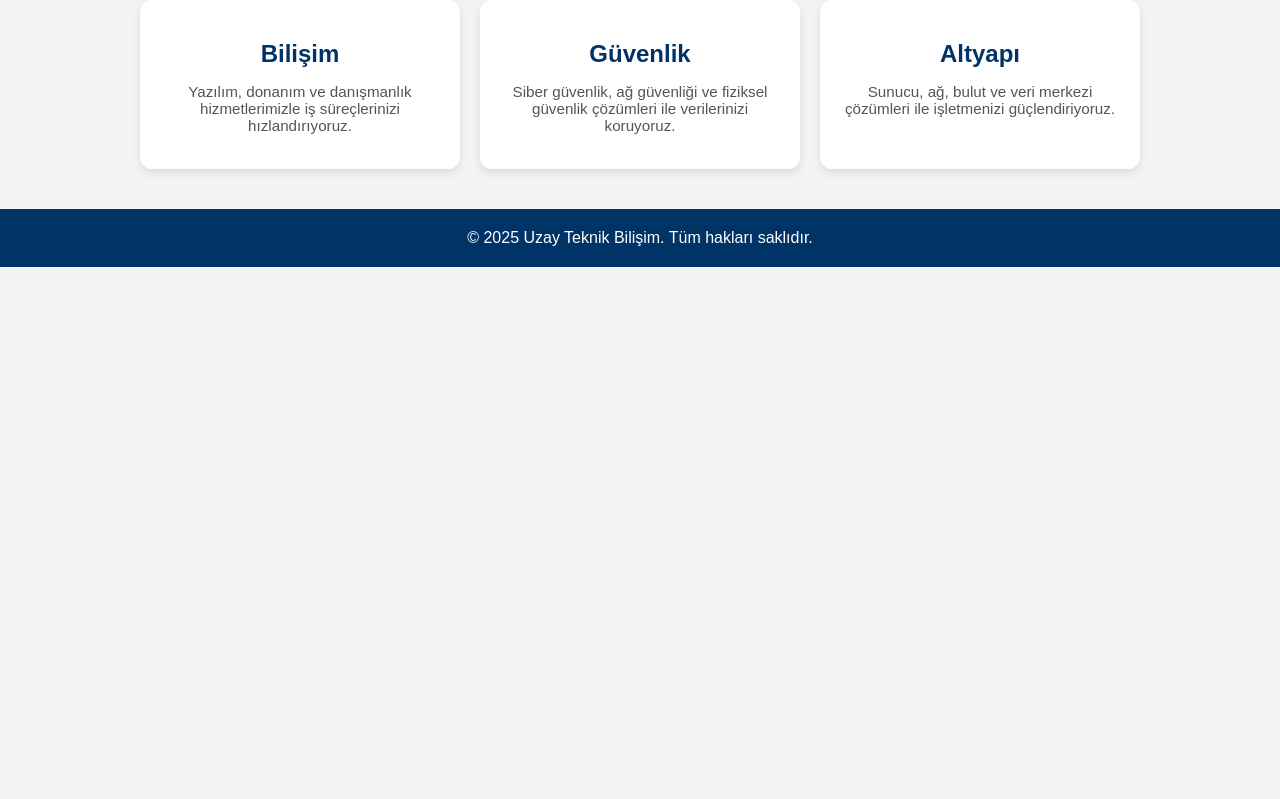
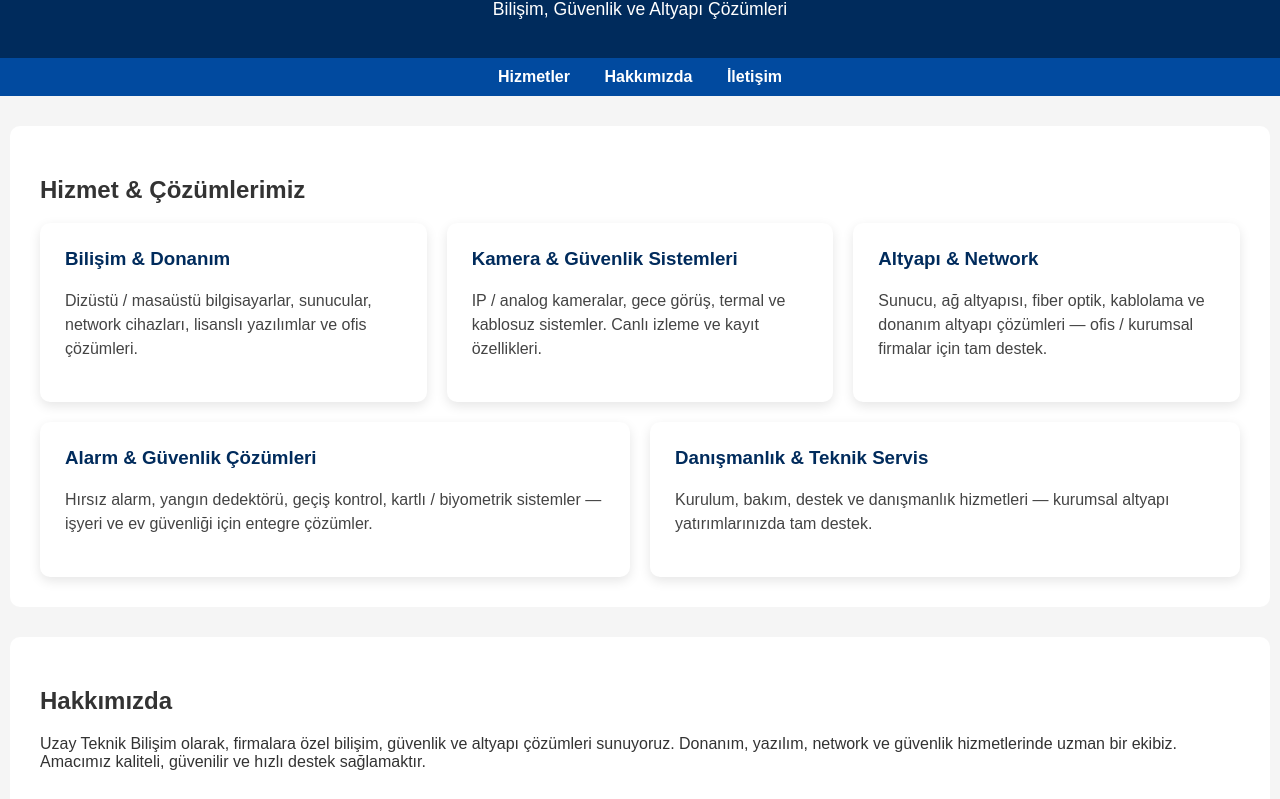
Before and after one commit to alidemiralp/uzayteknikbilisim.com, a plain HTML site: page index.html in a window 1280 px wide. Shown: the part 143-942 px from the top of the page. Before the commit the page ends 800 px from the top, so only its background shows below. Drawn offline with Linux system fonts and the light colour scheme.

Commit message:
Update index.html

```diff
--- a/index.html
+++ b/index.html
@@ -5,53 +5,104 @@
 <meta name="viewport" content="width=device-width, initial-scale=1.0">
 <title>Uzay Teknik Bilişim</title>
 <style>
-        body { font-family: Arial, sans-serif; margin: 0; padding: 0; background: #f4f4f4; }
-        header { background: #003366; color: white; padding: 30px 20px; text-align: center; }
-        header h1 { margin: 0; }
-        header p { margin: 5px 0 0; font-size: 1.1em; }
+  /* Genel stil */
+  body {margin:0; font-family: Arial, sans-serif; background:#f5f5f5; color:#333;}
+  a {text-decoration:none; color:inherit;}
 
-        .container { display: flex; flex-wrap: wrap; justify-content: center; gap: 20px; padding: 20px; max-width: 1200px; margin: auto; }
+  /* Header */
+  header {background:#002b5c; color:white; padding:20px; text-align:center; display:flex; flex-direction:column; align-items:center;}
+  header img {height:70px; margin-bottom:10px; transition: transform 0.3s;}
+  header img:hover {transform: scale(1.1);}
+  header h1 {margin:0; font-size:2em;}
+  header p {margin-top:5px; font-size:1.1em;}
 
+  /* Menü */
+  nav {background:#014a9f; padding:10px; text-align:center;}
+  nav a {color:white; margin:0 15px; font-weight:bold; position:relative; transition:0.3s;}
+  nav a::after {
+    content:""; position:absolute; width:0; height:2px; background:#ffd700; left:0; bottom:-5px; transition:0.3s;
+  }
+  nav a:hover::after {width:100%;}
+
+  /* Bölümler */
+  .section {max-width:1200px; margin:30px auto; background:white; padding:30px; border-radius:10px;}
+
+  /* Kartlar */
+  .cards {display:flex; flex-wrap:wrap; gap:20px; justify-content:center;}
   .card {
-            background: white;
-            border-radius: 12px;
-            box-shadow: 0 4px 10px rgba(0,0,0,0.1);
-            width: 280px;
-            padding: 20px;
-            text-align: center;
-            transition: transform 0.2s, box-shadow 0.2s;
+    flex:1 1 280px; background:#fff; border-radius:10px; box-shadow:0 4px 12px rgba(0,0,0,0.1);
+    padding:25px; transition: transform 0.3s, box-shadow 0.3s;
   }
-        .card:hover { transform: translateY(-5px); box-shadow: 0 8px 20px rgba(0,0,0,0.2); }
+  .card:hover {transform: translateY(-8px); box-shadow:0 12px 24px rgba(0,0,0,0.2);}
+  .card h3 {color:#002b5c; margin-top:0;}
+  .card p {line-height:1.5; color:#444;}
 
-        .card h2 { color: #003366; margin-bottom: 10px; }
-        .card p { color: #555; font-size: 0.95em; }
+  /* Footer */
+  footer {background:#002b5c; color:white; text-align:center; padding:20px; margin-top:40px;}
 
-        footer { text-align: center; padding: 20px; background: #003366; color: white; margin-top: 20px; }
+  /* Responsive */
+  @media(max-width:768px){
+    .cards{flex-direction:column; align-items:center;}
+    nav a{display:block; margin:10px 0;}
+  }
 </style>
 </head>
 <body>
+
 <header>
+  <!-- Logo URL yerine kendi logo dosyanı veya linkini kullan -->
+  <img src="logo.png" alt="Uzay Teknik Bilişim">
   <h1>Uzay Teknik Bilişim</h1>
   <p>Bilişim, Güvenlik ve Altyapı Çözümleri</p>
 </header>
 
-    <div class="container">
-        <div class="card" id="bilisim">
-            <h2>Bilişim</h2>
-            <p>Yazılım, donanım ve danışmanlık hizmetlerimizle iş süreçlerinizi hızlandırıyoruz.</p>
+<nav>
+  <a href="#hizmetler">Hizmetler</a>
+  <a href="#about">Hakkımızda</a>
+  <a href="#iletisim">İletişim</a>
+</nav>
+
+<section id="hizmetler" class="section">
+  <h2>Hizmet & Çözümlerimiz</h2>
+  <div class="cards">
+    <div class="card">
+      <h3>Bilişim & Donanım</h3>
+      <p>Dizüstü / masaüstü bilgisayarlar, sunucular, network cihazları, lisanslı yazılımlar ve ofis çözümleri.</p>
     </div>
-        <div class="card" id="guvenlik">
-            <h2>Güvenlik</h2>
-            <p>Siber güvenlik, ağ güvenliği ve fiziksel güvenlik çözümleri ile verilerinizi koruyoruz.</p>
+    <div class="card">
+      <h3>Kamera & Güvenlik Sistemleri</h3>
+      <p>IP / analog kameralar, gece görüş, termal ve kablosuz sistemler. Canlı izleme ve kayıt özellikleri.</p>
     </div>
-        <div class="card" id="altyapi">
-            <h2>Altyapı</h2>
-            <p>Sunucu, ağ, bulut ve veri merkezi çözümleri ile işletmenizi güçlendiriyoruz.</p>
+    <div class="card">
+      <h3>Altyapı & Network</h3>
+      <p>Sunucu, ağ altyapısı, fiber optik, kablolama ve donanım altyapı çözümleri — ofis / kurumsal firmalar için tam destek.</p>
+    </div>
+    <div class="card">
+      <h3>Alarm & Güvenlik Çözümleri</h3>
+      <p>Hırsız alarm, yangın dedektörü, geçiş kontrol, kartlı / biyometrik sistemler — işyeri ve ev güvenliği için entegre çözümler.</p>
+    </div>
+    <div class="card">
+      <h3>Danışmanlık & Teknik Servis</h3>
+      <p>Kurulum, bakım, destek ve danışmanlık hizmetleri — kurumsal altyapı yatırımlarınızda tam destek.</p>
     </div>
   </div>
+</section>
+
+<section id="about" class="section">
+  <h2>Hakkımızda</h2>
+  <p>Uzay Teknik Bilişim olarak, firmalara özel bilişim, güvenlik ve altyapı çözümleri sunuyoruz. Donanım, yazılım, network ve güvenlik hizmetlerinde uzman bir ekibiz. Amacımız kaliteli, güvenilir ve hızlı destek sağlamaktır.</p>
+</section>
+
+<section id="iletisim" class="section">
+  <h2>İletişim</h2>
+  <p>Email: info@uzayteknikbilisim.com</p>
+  <p>Telefon: (0422) 324 07 08</p>
+  <p>Adres: Merkez/Malatya, Çilesiz, Hasan Bey Cd. No:307/2E, 44100 Yeşilyurt/Malatya, Türkiye</p>
+</section>
 
 <footer>
-        © 2025 Uzay Teknik Bilişim. Tüm hakları saklıdır.
+  &copy; 2025 Uzay Teknik Bilişim. Tüm hakları saklıdır.
 </footer>
+
 </body>
 </html>
```
Lines whose indentation alone changed are shown as unchanged.
